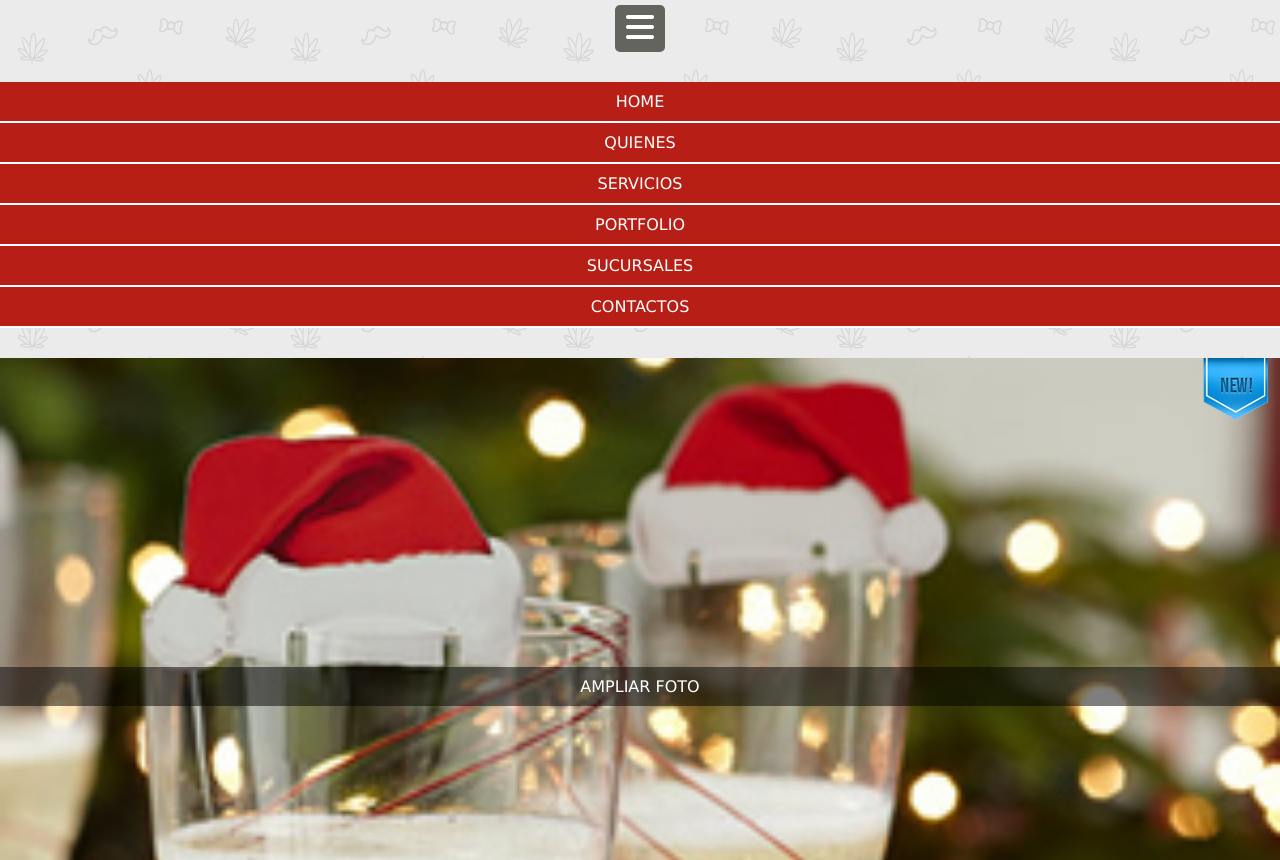
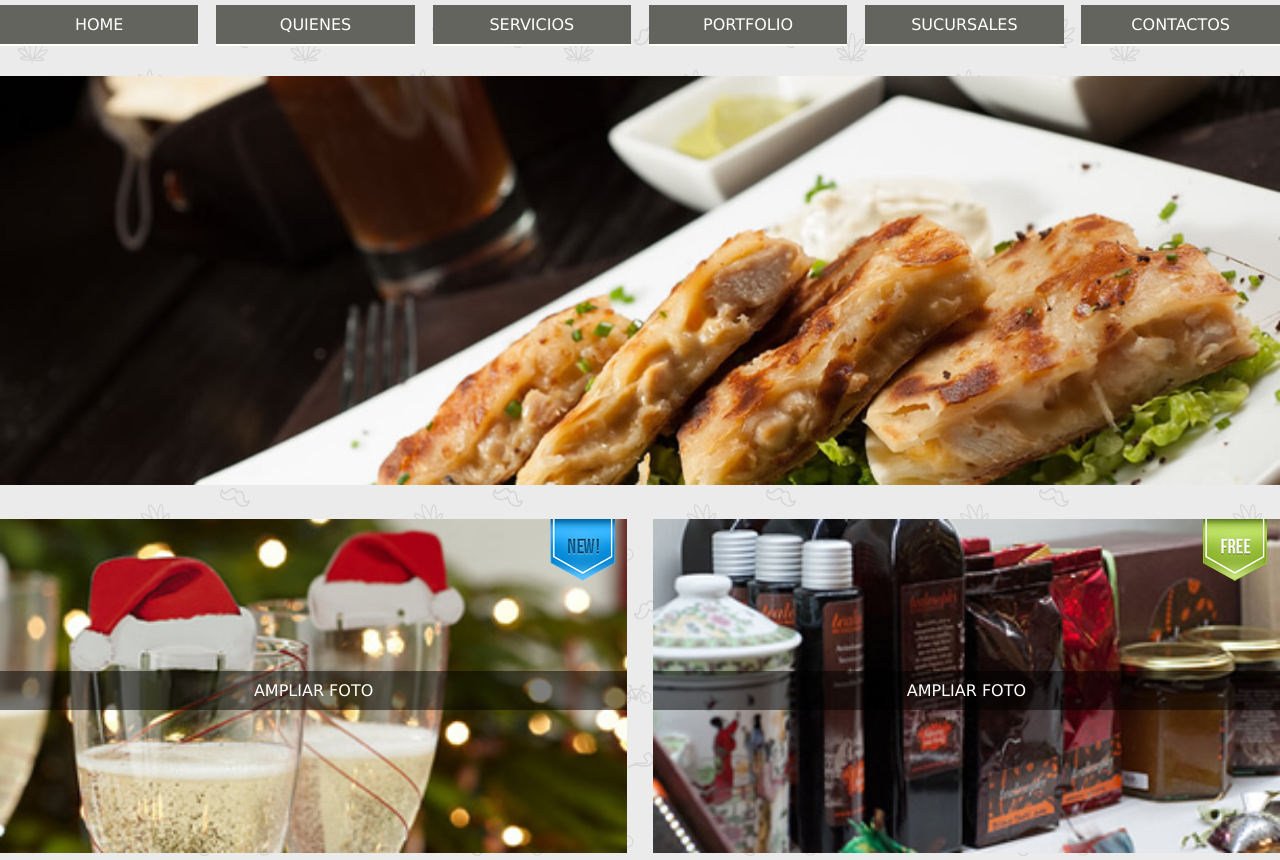
Before and after one commit to JuanMaRoldan/Clase34-kit-chenning, a website: page views/index.html in a window 1280 px wide. Shown: the part 220-1080 px from the top of the page. Drawn offline with Linux system fonts and the light colour scheme; files whose address does not match are found by name.

Commit message:
tablet resposive done

```diff
--- a/public/css/header.css
+++ b/public/css/header.css
@@ -30,10 +30,27 @@ header{
     text-transform: uppercase;
     width: 100%;
 }
-
+/* TABLETS */
 @media (min-width : 460px){
+    .header__burger{
+        display: none;
+    }
+    .header__menu ul{
+        overflow: hidden;
+    }
     .header__menu li{
-        background-color: var(--colorRojo);
+        float: left;
+        font-size: 0.6rem;
+        margin-right: 1.4%;
+        width: 15.5%;
     }
-
+    .header__menu li:last-child{
+        margin-right: 0%;
+    }
 }
+/* LAPTOPS */
+@media (min-width : 768px){
+    .header__menu li{
+        font-size: 1rem;
+    }
+}
--- a/public/css/home.css
+++ b/public/css/home.css
@@ -52,3 +52,30 @@ body.home{
     text-align: center;
     width: 80px;
 }
+/* TABLET */
+@media (min-width : 460px){
+
+    /* BANNER */
+    .home__box-banner{
+        display: block;
+        margin-top: 30px;
+    }
+    .home__box-banner img{
+        width: 100%;
+    }
+
+    /* PRODUCT */
+    .home__box-product{
+        overflow: hidden;
+    }
+
+    .home__product{
+        width: 49%;
+        float: left;
+        margin-right: 2%;
+    }
+    .home__product:nth-child(even){
+        margin-right: 0;
+    }
+
+}
```
